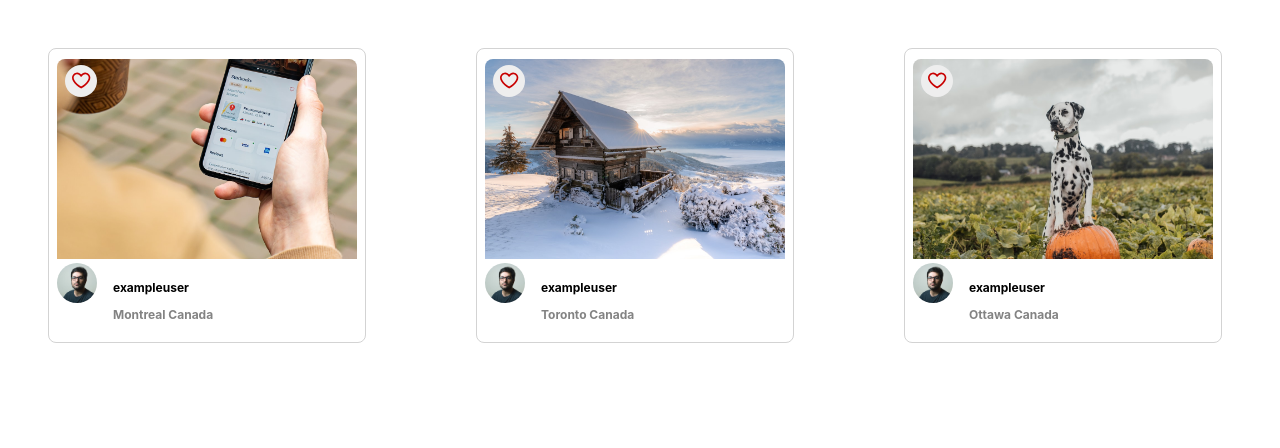
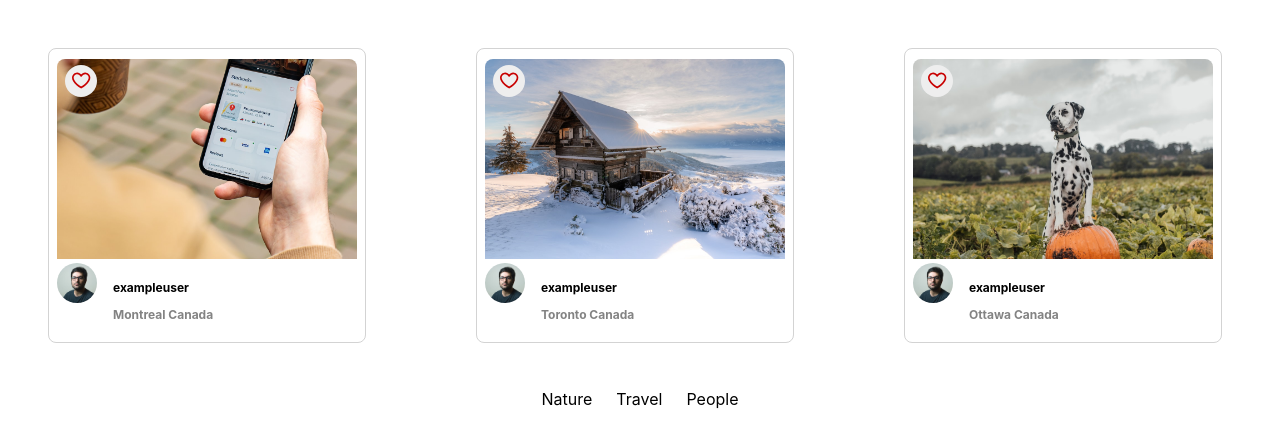
Before and after one commit to vyshudoulagar/photolabs, a React (Create React App) app in the folder frontend/: page / in a window 1280 px wide. Shown: the top 448 px of the page. Built offline with nearby package versions, Linux system fonts and the light colour scheme; the HTML template or start-up script is replaced by a standard one.

Commit message:
add topic list

```diff
--- a/frontend/src/App.jsx
+++ b/frontend/src/App.jsx
@@ -2,6 +2,7 @@
 
 import './App.scss';
 import PhotoList from 'components/PhotoList';
+import TopicList from 'components/TopicList';
 
 // Note: Rendering a single component to build components in isolation
 
@@ -15,6 +16,7 @@
                 </div>
             ))} */}
             <PhotoList />
+            <TopicList />
         </div>
     );
 };
--- a/frontend/src/components/PhotoList.jsx
+++ b/frontend/src/components/PhotoList.jsx
@@ -60,8 +60,8 @@
 const PhotoList = () => {
     return (
         <ul className="photo-list">
-            {Array.from(Array(3)).map((_, index) => (
-                <div key={index} className='photo-list'>
+            {Array.from(Array(sampleDataForPhotoList.length)).map((_, index) => (
+                <div key={sampleDataForPhotoList[index].id} className='photo-list'>
                     <PhotoListItem data={sampleDataForPhotoList[index]} />
                 </div>
             ))}
--- a/frontend/src/components/TopicList.jsx
+++ b/frontend/src/components/TopicList.jsx
@@ -1,6 +1,7 @@
 import React from "react";
 
 import "../styles/TopicList.scss";
+import TopicListItem from "./TopicListItem";
 
 const sampleDataForTopicList = [
     {
@@ -23,7 +24,11 @@
 const TopicList = () => {
     return (
         <div className="top-nav-bar__topic-list">
-      {/* Insert React */}
+            {Array.from(Array(sampleDataForTopicList.length)).map((_, index) => (
+                <div key={sampleDataForTopicList[index].id}>
+                    <TopicListItem data={sampleDataForTopicList[index]} />
+                </div>
+            ))}
         </div>
     );
 };
--- a/frontend/src/components/TopicListItem.jsx
+++ b/frontend/src/components/TopicListItem.jsx
@@ -8,10 +8,10 @@
   label: "Nature",
 };
 
-const TopicListItem = () => {
+const TopicListItem = ({ data }) => {
   return (
     <div className="topic-list__item">
-      {/* Insert React */}
+      {data.title}
     </div>
   );
 };
```
Lines whose indentation alone changed are shown as unchanged.
